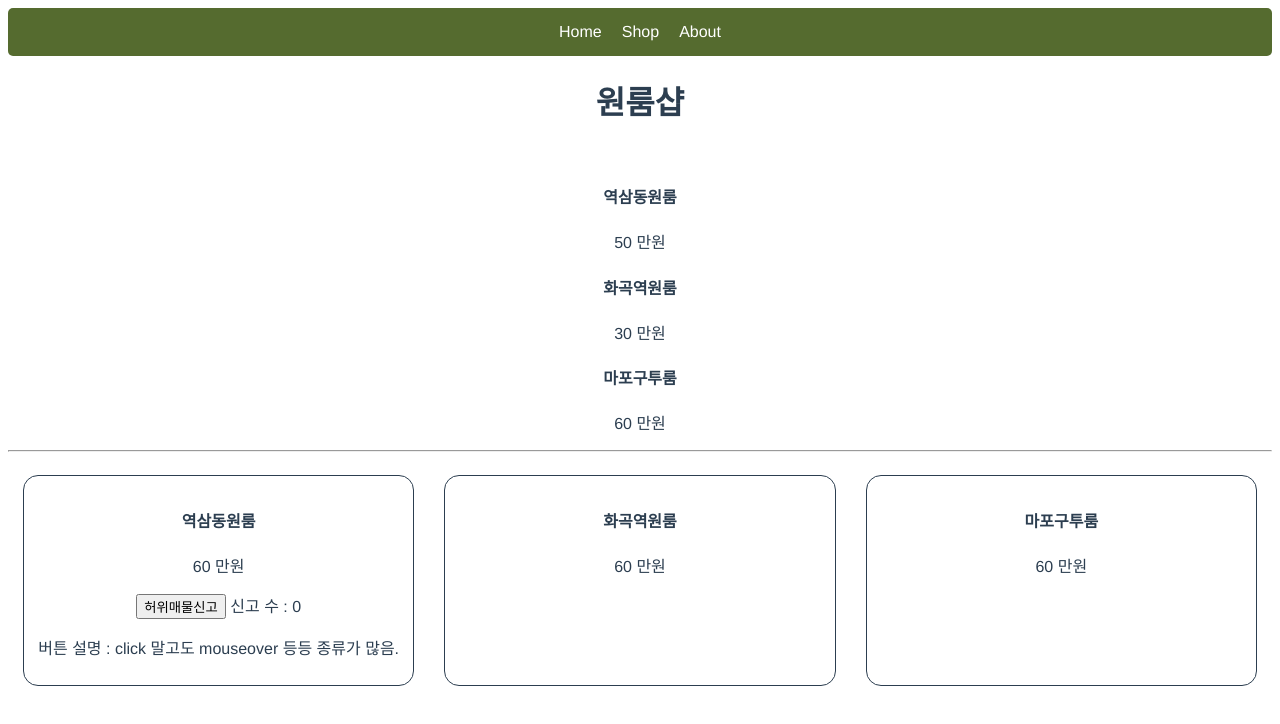
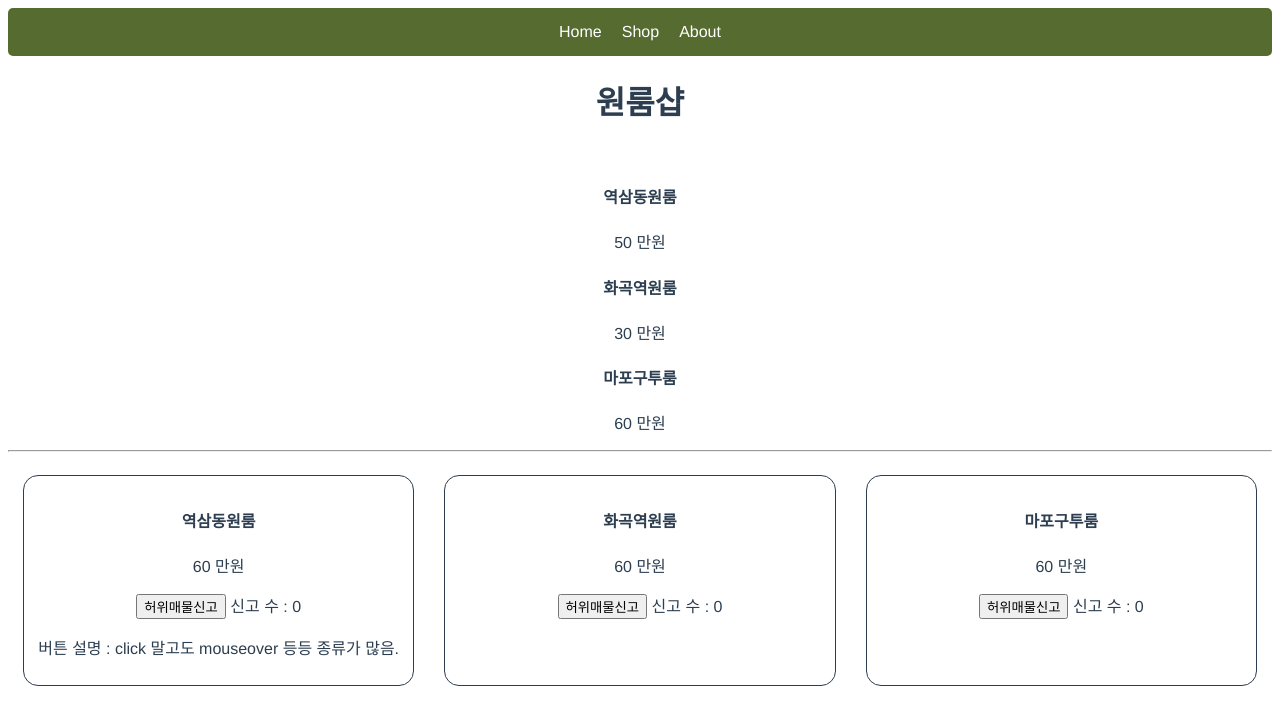
Before and after one commit to h2s0/vuedongsan, a Vue app: page / in a window 1280 px wide. Shown: the top 724 px of the page. Built offline with nearby package versions, Linux system fonts and the light colour scheme.

Commit message:
✨ 4강 : 과제

```diff
--- a/src/App.vue
+++ b/src/App.vue
@@ -27,10 +27,12 @@
   <div class="box">
     <h4>{{ products[1] }}</h4>
     <p>{{ price[2] }} 만원</p>
+    <button @click="counts1">허위매물신고</button> <span>신고 수 : {{ count1 }}</span>
   </div>
   <div class="box">
     <h4>{{ products[2] }}</h4>
     <p>{{ price[2] }} 만원</p>
+    <button @click="counts2">허위매물신고</button> <span>신고 수 : {{ count2 }}</span>
   </div>
   </div>
 </div>
@@ -44,6 +46,8 @@ export default {
   data(){
     return {
       count : 0,
+      count1 : 0,
+      count2 : 0,
       price : [50, 30, 60],
       products: ['역삼동원룸', '화곡역원룸', '마포구투룸'],
       menus: ['Home', 'Shop', 'About']
@@ -54,6 +58,12 @@ export default {
   methods: { // vue 에서 함수만들고 싶을 때 사용
     counts() {
       this.count += 1;
+    },
+    counts1() {
+      this.count1 += 1;
+    },
+    counts2() {
+      this.count2 += 1;
     },
   },
 }
```
